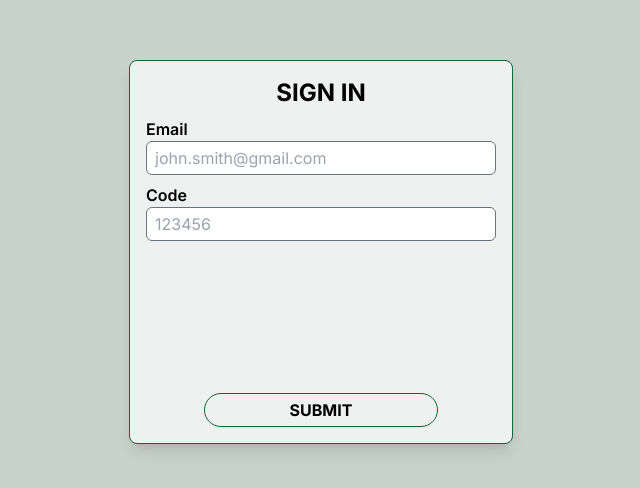
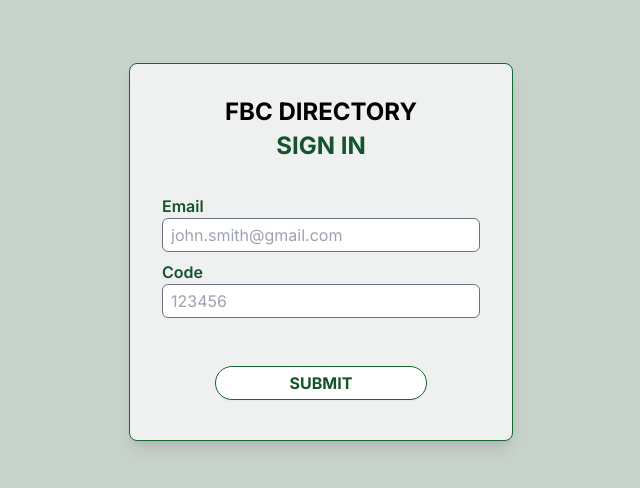
Before and after one commit to NicholasSaravia/directory, a Next.js app: page / in a window 1280 px wide. Shown: the part 132-620 px from the top of the page, without its empty margins (319-959 px from the left). Built offline with nearby package versions, Linux system fonts and the light colour scheme; no server answers.

Commit message:
sign out - style-cop sections

```diff
--- a/app/components/SignInForm.tsx
+++ b/app/components/SignInForm.tsx
@@ -13,7 +13,7 @@ export const SignInForm = () => {
   return (
     <>
       <form
-        className="flex flex-col bg-opacity-70 mb-8 justify-between shadow-lg gap-2 min-h-96 w-full max-w-96 border border-green-800 bg-white p-4 rounded-lg"
+        className="flex flex-col bg-opacity-70 mb-8 justify-between shadow-lg w-full max-w-96 border border-green-800 bg-white px-8 pb-10 pt-8 rounded-lg"
         onSubmit={async (e) => {
           e.preventDefault();
           setLoading(true);
@@ -39,8 +39,13 @@ export const SignInForm = () => {
           setLoading(false);
         }}
       >
-        <div className="w-full flex flex-col gap-2">
-          <h1 className="text-2xl font-bold self-center uppercase">Sign In</h1>
+        <h1 className="text-2xl font-bold self-center uppercase mb-0.5 text-black">
+          FBC DIRECTORY
+        </h1>
+        <h1 className="text-2xl font-bold self-center uppercase mb-8">
+          Sign In
+        </h1>
+        <div className="flex flex-col gap-2 mb-12">
           <div className="flex flex-col">
             <label className="font-semibold" htmlFor="email">
               Email
@@ -62,6 +67,7 @@ export const SignInForm = () => {
             />
           </div>
         </div>
+
         <button className="btn-primary w-2/3 self-center " disabled={loading}>
           Submit
         </button>
--- /dev/null
+++ b/app/components/SignOut.tsx
@@ -0,0 +1,20 @@
+"use client";
+
+import { createClient } from "@/utils/supabase/client";
+import { useRouter } from "next/navigation";
+
+export const SignOut = () => {
+  const supabase = createClient();
+  const router = useRouter();
+  return (
+    <button
+      className="btn-primary px-8"
+      onClick={async () => {
+        await supabase.auth.signOut();
+        router.push("/");
+      }}
+    >
+      Sign out
+    </button>
+  );
+};
--- a/app/components/Upload.tsx
+++ b/app/components/Upload.tsx
@@ -42,7 +42,9 @@ export const Upload = ({ familyId }: UploadProps) => {
           uploadRef.current?.click();
         }}
       >
-        <p className="text-xl text-green-800">Click Here To Upload</p>
+        <p className="text-lg uppercase italic text-green-800">
+          Click To Upload
+        </p>
       </button>
     </>
   );
--- a/app/directory/components/Families.tsx
+++ b/app/directory/components/Families.tsx
@@ -6,7 +6,7 @@ export const Families = ({ families }: { families: Family[] | null }) => {
     <section className="flex flex-wrap justify-evenly gap-6">
       {families?.map((family) => (
         <button
-          className="flex flex-col bg-white rounded-md w-full max-w-[400px] gap-2 shadow-lg"
+          className="flex flex-col bg-white rounded-md w-full sm:max-w-[400px] gap-2 shadow-xl"
           key={family.id}
         >
           <section className="relative h-[300px] w-full bg-gray-200 rounded-t-md ">
@@ -16,8 +16,9 @@ export const Families = ({ families }: { families: Family[] | null }) => {
             />
           </section>
           <section className="px-2 pb-2">
-            <h2 className="font-bold self-start text-2xl">{family.name}</h2>
-            <p>{family.description}</p>
+            <h2 className="font-bold self-start text-2xl text-green-900">
+              {family.name}
+            </h2>
           </section>
         </button>
       ))}
--- a/app/directory/components/Month.tsx
+++ b/app/directory/components/Month.tsx
@@ -1,7 +1,20 @@
 export const Month = () => {
   return (
-    <section className="border p-4 rounded-lg max-w-[800px] w-full mx-auto min-h-[400px]">
-      <h2 className="font-bold text-2xl"></h2>
+    <section className="bg-white border-2 border-green-800 border-dashed relative px-4 pt-4 pb-6 rounded-lg w-full sm:w-10/12 mx-auto min-h-[100px]">
+      <h2 className="font-bold text-2xl text-center mb-4">January</h2>
+      <div className="flex flex-wrap justify-center gap-4 w-full">
+        {Array.from({ length: 2 }).map((_, i) => {
+          return i % 2 === 0 ? (
+            <div className="bg-white text-center px-4 py-1 bg-opacity-85 shadow-sm border rounded-full">
+              🥳 Greg Smith · 1/22
+            </div>
+          ) : (
+            <div className="bg-white text-center px-4 py-1 bg-opacity-85 shadow-sm border rounded-full">
+              ❤️ &nbsp;Joe & Jill Shmo · 1/15
+            </div>
+          );
+        })}
+      </div>
     </section>
   );
 };
--- a/app/directory/components/Search.tsx
+++ b/app/directory/components/Search.tsx
@@ -4,7 +4,7 @@ export const Search = () => {
     <input
       type="search"
       placeholder="Search"
-      className="w-full self-center mx-auto max-w-[500px]"
+      className="w-full self-center px-4 py-2 rounded-full mx-auto max-w-[500px]"
     />
   );
 };
--- a/app/directory/page.tsx
+++ b/app/directory/page.tsx
@@ -3,6 +3,7 @@ import { cookies } from "next/headers";
 import { Search } from "./components/Search";
 import { Month } from "./components/Month";
 import { Families } from "./components/Families";
+import { SignOut } from "../components/SignOut";
 
 export default async function Page() {
   const cookieStore = cookies();
@@ -15,7 +16,13 @@ export default async function Page() {
 
   return (
     <div className="flex flex-col gap-8">
-      <h1 className="text-3xl font-bold capitalize">FBC Directory</h1>
+      <nav className="flex justify-between items-center">
+        <h1 className="text-3xl font-bold capitalize text-black">
+          FBC DIRECTORY
+        </h1>
+        <SignOut />
+      </nav>
+
       <Search />
       <Month />
       <Families families={families} />
--- a/app/globals.css
+++ b/app/globals.css
@@ -6,11 +6,18 @@
   input {
     @apply text-black border border-gray-500 px-2 py-1 rounded-md;
   }
+  label{
+    @apply text-green-900
+  }
+  h1,h2,h3,h4{
+    @apply text-green-900
+
+  }
 }
 
 @layer components{
   .btn-primary {
-    @apply border border-green-800 text-black px-2 py-1 rounded-full shadow-sm hover:shadow-lg font-bold uppercase transform transition-shadow duration-200;
+    @apply border bg-white border-green-800 text-green-900 px-2 py-1 rounded-full shadow-sm hover:shadow-lg font-bold uppercase transform transition-shadow duration-200;
   }
 }
 
```
